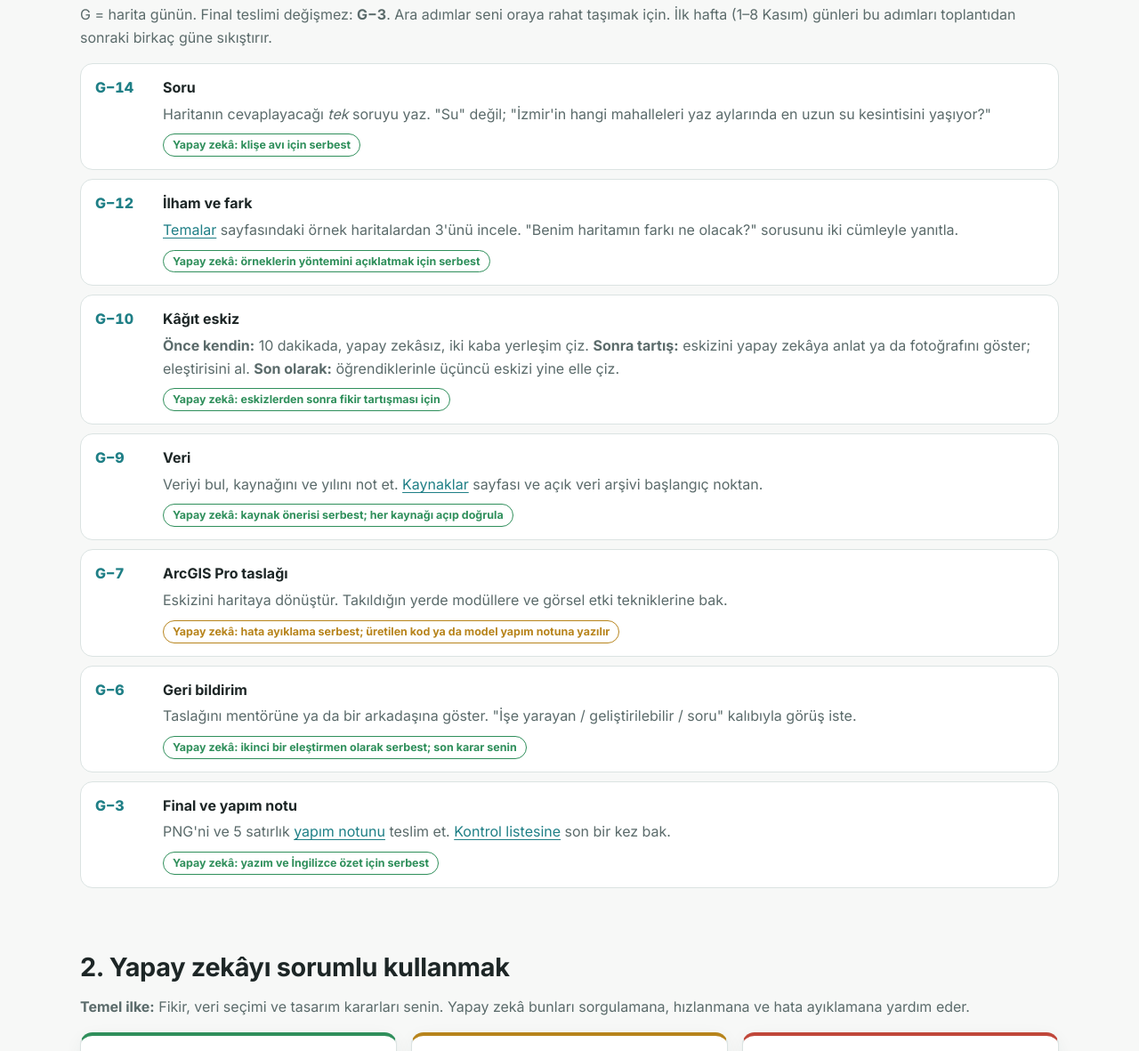
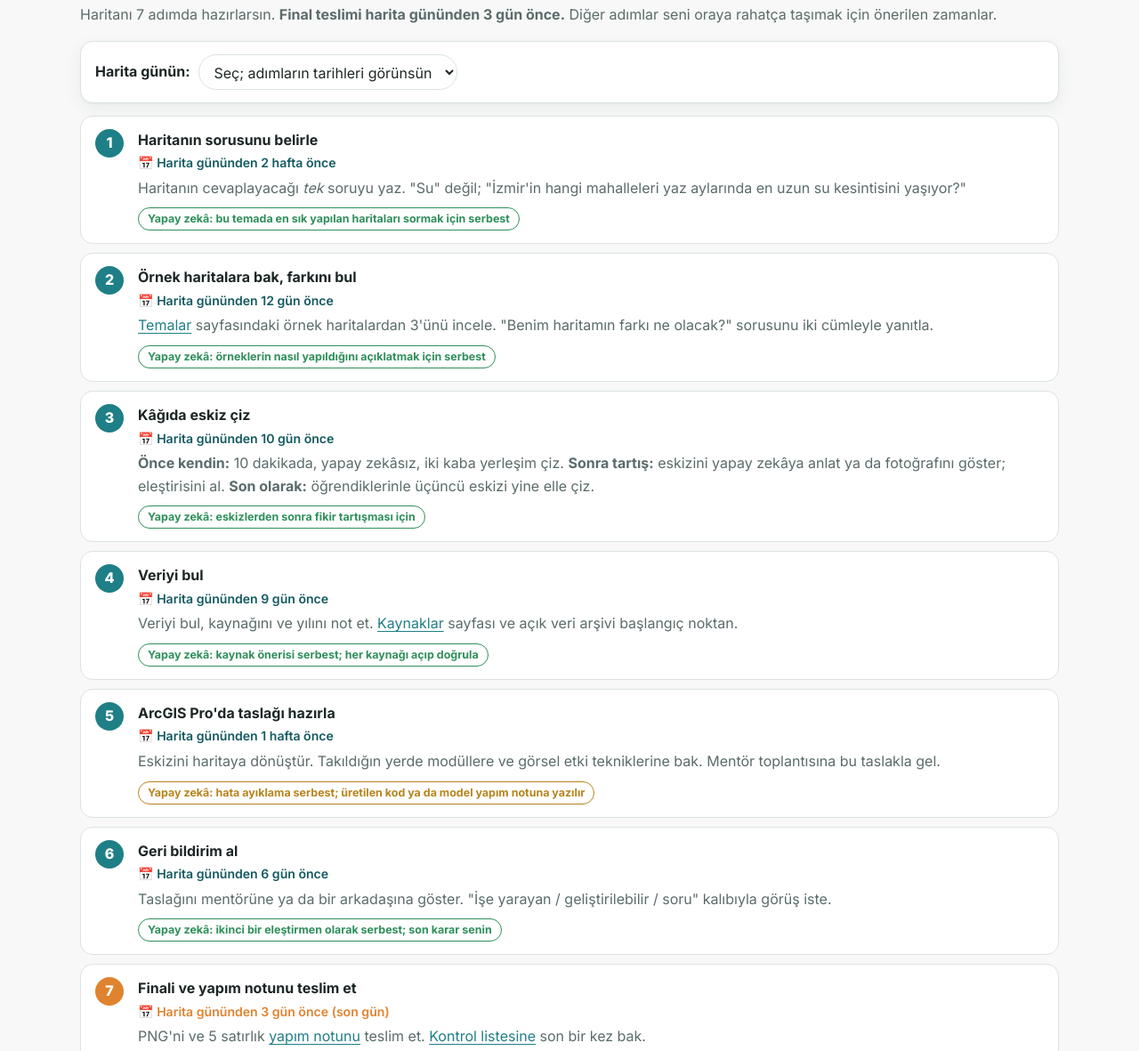
Before and after one commit to sdanacioglu/30daymapchallenge-2026, a plain HTML site: page kamp.html in a window 1280 px wide. Shown: the part 459-1640 px from the top of the page at 89% size. Drawn offline with Linux system fonts and the light colour scheme.

Commit message:
Güncelleme

```diff
--- a/assets/kamp.js
+++ b/assets/kamp.js
@@ -6,8 +6,8 @@
   const esc = s => String(s ?? "").replace(/[&<>"']/g, c => ({ "&": "&amp;", "<": "&lt;", ">": "&gt;", '"': "&quot;", "'": "&#39;" }[c]));
 
   const PROMPTLAR = [
-    { adim: "Soru · klişe avı", metin:
-`Deneyimli bir kartografya editörü gibi düşün. #30DayMapChallenge'ın "[TEMA]" teması için en sık görülen 5 harita yaklaşımını listele ve her birinin neden klişe olduğunu tek cümleyle açıkla.
+    { adim: "Soru · bu temada sık yapılanlar", metin:
+`Deneyimli bir kartografya editörü gibi düşün. #30DayMapChallenge'ın "[TEMA]" teması için en sık yapılan 5 harita yaklaşımını listele ve her birinin neden bu kadar sık tercih edildiğini tek cümleyle açıkla.
 Ardından bu beşine benzemeyen, [YER] için uygulanabilir 3 yaklaşım öner. Her biri için yanıtladığı soruyu ve kullanılabilecek açık veri türünü yaz.` },
     { adim: "Kâğıt eskiz · eleştiri", metin:
 `Ekteki kâğıt eskizim, "[TEMA]" teması için "[SORU]" sorusunu yanıtlayacak 1080 × 1350 px dikey bir harita.
@@ -86,7 +86,7 @@ Metin: [AÇIKLAMA]` }
         { b: "Bakırçay CBS Açık Veri Kaynakları arşivi", u: "https://sdanacioglu.github.io/bakircay-cbs-acik-veri-kaynaklari/", t: "arşiv", d: "TR" }
       ] },
     { id: "yapay-zeka-modul", no: 5, ad: "Yapay zekâ ile sorumlu çalışmak", ozet: "Yapay zekâyı fikir tartışması, hata ayıklama ve eleştiri için kullanmak; sınırlarını bilmek.",
-      alistirma: "Klişe avı sorusunu kendi temanla sor; çıkan 5 klişeden hangisine en yakın olduğunu ve ondan nasıl uzaklaşacağını yaz.", kaynaklar: [
+      alistirma: "\"Bu temada en sık yapılan haritalar\" sorusunu kendi temanla sor; çıkan yaklaşımlardan hangisine en yakın olduğunu ve nasıl farklılaşacağını yaz.", kaynaklar: [
         { b: "Kamp: yapay zekâ ilkeleri", u: "#yapay-zeka", t: "sayfa", d: "TR" },
         { b: "Kamp: soru örnekleri", u: "#promptlar", t: "sayfa", d: "TR" },
         { b: "The Ethics of AI-Generated Maps (Kang, Zhang & Roth)", u: "https://arxiv.org/abs/2304.10743v3", t: "makale", d: "EN", n: "yapay zekâ haritalarında hata ve yanıltma riskleri" },
@@ -140,5 +140,32 @@ Metin: [AÇIKLAMA]` }
     });
   });
 
+  /* Adım tarihleri: harita günü seçilince her adımın gerçek tarihi */
+  const AYLAR = ["Ocak", "Şubat", "Mart", "Nisan", "Mayıs", "Haziran", "Temmuz", "Ağustos", "Eylül", "Ekim", "Kasım", "Aralık"];
+  const GUNLER = ["Pazar", "Pazartesi", "Salı", "Çarşamba", "Perşembe", "Cuma", "Cumartesi"];
+  const gs = document.getElementById("kamp-gun");
+  if (gs && window.TEMALAR) {
+    gs.innerHTML += TEMALAR.filter(t => t.level !== "group").map(t => `<option value="${t.n}">${t.n} Kasım · ${esc(t.en)}</option>`).join("");
+    const adimlar = [...document.querySelectorAll(".adimlar li[data-once]")];
+    const varsayilan = adimlar.map(li => li.querySelector(".tarih").textContent);
+    const bugun = new Date(); bugun.setHours(0, 0, 0, 0);
+    const goster = () => {
+      const n = +gs.value;
+      adimlar.forEach((li, i) => {
+        const t = li.querySelector(".tarih"), son = li.classList.contains("final");
+        li.classList.remove("gecti");
+        if (!n) { t.textContent = varsayilan[i]; return; }
+        const d = new Date(2026, 10, n - +li.dataset.once);
+        const gecti = d < bugun && !son;
+        t.textContent = `${d.getDate()} ${AYLAR[d.getMonth()]} ${GUNLER[d.getDay()]}` + (son ? " (son gün)" : "") + (gecti ? " · tarihi geçti, hemen yap" : "");
+        li.classList.toggle("gecti", gecti);
+      });
+      document.getElementById("kamp-gun-not").textContent = n ? "Tarihler önerilir; yalnızca final tarihi kesindir." : "";
+      try { localStorage.setItem("kamp-gun", gs.value); } catch (e) { }
+    };
+    try { const v = localStorage.getItem("kamp-gun"); if (v) gs.value = v; } catch (e) { }
+    gs.addEventListener("change", goster); goster();
+  }
+
   if (location.hash) setTimeout(() => document.querySelector(location.hash)?.scrollIntoView(), 60);
 })();
--- a/assets/style.css
+++ b/assets/style.css
@@ -436,3 +436,15 @@ section[id] { scroll-margin-top: 80px; }
 .tk-olay.eksikli small { color: var(--hard); font-weight: 600; }
 .hafta-sec button small { display: block; font-size: .7rem; font-weight: 500; opacity: .8; }
 .hafta-baslik { margin: 6px 0 4px; font-size: .92rem; }
+
+/* Kamp: numaralı adımlar */
+.adim-tarih { display: flex; flex-wrap: wrap; gap: 10px; align-items: center; margin: 0 0 14px; padding: 14px 16px; }
+.adim-tarih select { font: inherit; padding: 8px 12px; border-radius: 999px; border: 1px solid var(--line); background: var(--surface); color: var(--text); max-width: 100%; }
+.adimlar li { padding-left: 64px; }
+.adimlar .adim-no { position: absolute; left: 16px; top: 14px; width: 32px; height: 32px; border-radius: 50%; background: var(--brand); color: #fff; font-weight: 800; display: grid; place-items: center; }
+.adimlar .ne-zaman { display: block; font-size: .88rem; font-weight: 600; color: var(--brand-ink); margin-top: 2px; }
+.adimlar li.final .adim-no { background: var(--accent); }
+.adimlar li.final .ne-zaman { color: var(--accent); }
+.adimlar li.gecti .ne-zaman { color: var(--hard); }
+@media (prefers-color-scheme: dark) { .adimlar .adim-no { color: #0d1515; } }
+@media (max-width: 640px) { .adimlar li { padding-left: 60px; } }
--- a/kamp.html
+++ b/kamp.html
@@ -8,7 +8,7 @@
   <link rel="icon" href="assets/logo.png">
   <link rel="preconnect" href="https://fonts.googleapis.com">
   <link href="https://fonts.googleapis.com/css2?family=Inter:wght@400;500;600;700;800&display=swap" rel="stylesheet">
-  <link rel="stylesheet" href="assets/style.css">
+  <link rel="stylesheet" href="assets/style.css?v=202610280028">
 </head>
 <body data-page="kaynaklar">
   <header id="site-header"></header>
@@ -31,29 +31,41 @@
     <section id="yol">
       <div class="wrap">
         <h2>1. Fikirden teslime 7 adım</h2>
-        <p class="muted">G = harita günün. Final teslimi değişmez: <strong>G−3</strong>. Ara adımlar seni oraya rahat taşımak için.
-          İlk hafta (1–8 Kasım) günleri bu adımları toplantıdan sonraki birkaç güne sıkıştırır.</p>
+        <p class="muted">Haritanı 7 adımda hazırlarsın. <strong>Final teslimi harita gününden 3 gün önce.</strong>
+          Diğer adımlar seni oraya rahatça taşımak için önerilen zamanlar.</p>
+        <div class="card adim-tarih">
+          <label for="kamp-gun"><strong>Harita günün:</strong></label>
+          <select id="kamp-gun"><option value="">Seç; adımların tarihleri görünsün</option></select>
+          <span class="muted" id="kamp-gun-not"></span>
+        </div>
         <ol class="adimlar">
-          <li><span class="zaman">G−14</span><strong>Soru</strong>
+          <li data-once="14"><span class="adim-no">1</span><strong>Haritanın sorusunu belirle</strong>
+            <span class="ne-zaman">📅 <span class="tarih">Harita gününden 2 hafta önce</span></span>
             <p>Haritanın cevaplayacağı <em>tek</em> soruyu yaz. "Su" değil; "İzmir'in hangi mahalleleri yaz aylarında en uzun su kesintisini yaşıyor?"</p>
-            <span class="yz y-yesil">Yapay zekâ: klişe avı için serbest</span></li>
-          <li><span class="zaman">G−12</span><strong>İlham ve fark</strong>
+            <span class="yz y-yesil">Yapay zekâ: bu temada en sık yapılan haritaları sormak için serbest</span></li>
+          <li data-once="12"><span class="adim-no">2</span><strong>Örnek haritalara bak, farkını bul</strong>
+            <span class="ne-zaman">📅 <span class="tarih">Harita gününden 12 gün önce</span></span>
             <p><a href="temalar.html">Temalar</a> sayfasındaki örnek haritalardan 3'ünü incele. "Benim haritamın farkı ne olacak?" sorusunu iki cümleyle yanıtla.</p>
-            <span class="yz y-yesil">Yapay zekâ: örneklerin yöntemini açıklatmak için serbest</span></li>
-          <li><span class="zaman">G−10</span><strong>Kâğıt eskiz</strong>
+            <span class="yz y-yesil">Yapay zekâ: örneklerin nasıl yapıldığını açıklatmak için serbest</span></li>
+          <li data-once="10"><span class="adim-no">3</span><strong>Kâğıda eskiz çiz</strong>
+            <span class="ne-zaman">📅 <span class="tarih">Harita gününden 10 gün önce</span></span>
             <p><strong>Önce kendin:</strong> 10 dakikada, yapay zekâsız, iki kaba yerleşim çiz. <strong>Sonra tartış:</strong> eskizini yapay zekâya
               anlat ya da fotoğrafını göster; eleştirisini al. <strong>Son olarak:</strong> öğrendiklerinle üçüncü eskizi yine elle çiz.</p>
             <span class="yz y-yesil">Yapay zekâ: eskizlerden sonra fikir tartışması için</span></li>
-          <li><span class="zaman">G−9</span><strong>Veri</strong>
+          <li data-once="9"><span class="adim-no">4</span><strong>Veriyi bul</strong>
+            <span class="ne-zaman">📅 <span class="tarih">Harita gününden 9 gün önce</span></span>
             <p>Veriyi bul, kaynağını ve yılını not et. <a href="kaynaklar.html">Kaynaklar</a> sayfası ve açık veri arşivi başlangıç noktan.</p>
             <span class="yz y-yesil">Yapay zekâ: kaynak önerisi serbest; her kaynağı açıp doğrula</span></li>
-          <li><span class="zaman">G−7</span><strong>ArcGIS Pro taslağı</strong>
-            <p>Eskizini haritaya dönüştür. Takıldığın yerde modüllere ve görsel etki tekniklerine bak.</p>
+          <li data-once="7"><span class="adim-no">5</span><strong>ArcGIS Pro'da taslağı hazırla</strong>
+            <span class="ne-zaman">📅 <span class="tarih">Harita gününden 1 hafta önce</span></span>
+            <p>Eskizini haritaya dönüştür. Takıldığın yerde modüllere ve görsel etki tekniklerine bak. Mentör toplantısına bu taslakla gel.</p>
             <span class="yz y-sari">Yapay zekâ: hata ayıklama serbest; üretilen kod ya da model yapım notuna yazılır</span></li>
-          <li><span class="zaman">G−6</span><strong>Geri bildirim</strong>
+          <li data-once="6"><span class="adim-no">6</span><strong>Geri bildirim al</strong>
+            <span class="ne-zaman">📅 <span class="tarih">Harita gününden 6 gün önce</span></span>
             <p>Taslağını mentörüne ya da bir arkadaşına göster. "İşe yarayan / geliştirilebilir / soru" kalıbıyla görüş iste.</p>
             <span class="yz y-yesil">Yapay zekâ: ikinci bir eleştirmen olarak serbest; son karar senin</span></li>
-          <li><span class="zaman">G−3</span><strong>Final ve yapım notu</strong>
+          <li data-once="3" class="final"><span class="adim-no">7</span><strong>Finali ve yapım notunu teslim et</strong>
+            <span class="ne-zaman">📅 <span class="tarih">Harita gününden 3 gün önce (son gün)</span></span>
             <p>PNG'ni ve 5 satırlık <a href="#yapim-notu">yapım notunu</a> teslim et. <a href="#kontrol">Kontrol listesine</a> son bir kez bak.</p>
             <span class="yz y-yesil">Yapay zekâ: yazım ve İngilizce özet için serbest</span></li>
         </ol>
@@ -68,7 +80,7 @@
           hızlanmana ve hata ayıklamana yardım eder.</p>
         <div class="grid-3 isik">
           <div class="card y-yesil"><h3>🟢 Serbest</h3><ul>
-            <li>Soru sormak, fikir tartışmak, klişeleri listeletmek</li>
+            <li>Soru sormak, fikir tartışmak, bu temada sık yapılan haritaları listeletmek</li>
             <li>Veri kaynağı önerisi almak (doğrulayarak)</li>
             <li>ArcGIS Pro hata mesajlarını çözmek</li>
             <li>Taslağını eleştirtmek, renk körlüğü uygunluğunu sormak</li>
@@ -139,8 +151,8 @@ Yapay zekâ: Kullanılmadı / … için kullanıldı</pre>
   </main>
 
   <footer id="site-footer"></footer>
-  <script src="assets/data.js"></script>
-  <script src="assets/site.js"></script>
-  <script src="assets/kamp.js"></script>
+  <script src="assets/data.js?v=202610280028"></script>
+  <script src="assets/site.js?v=202610280028"></script>
+  <script src="assets/kamp.js?v=202610280028"></script>
 </body>
 </html>
```
